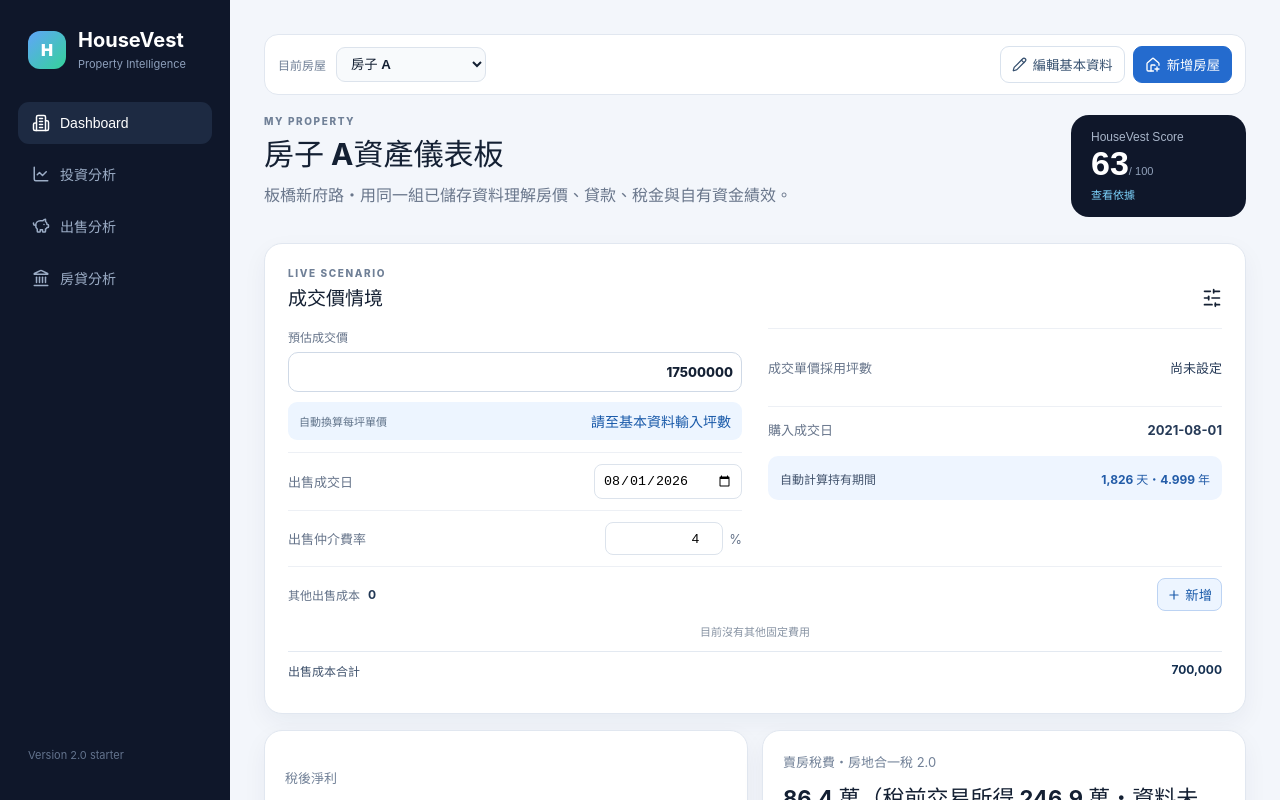
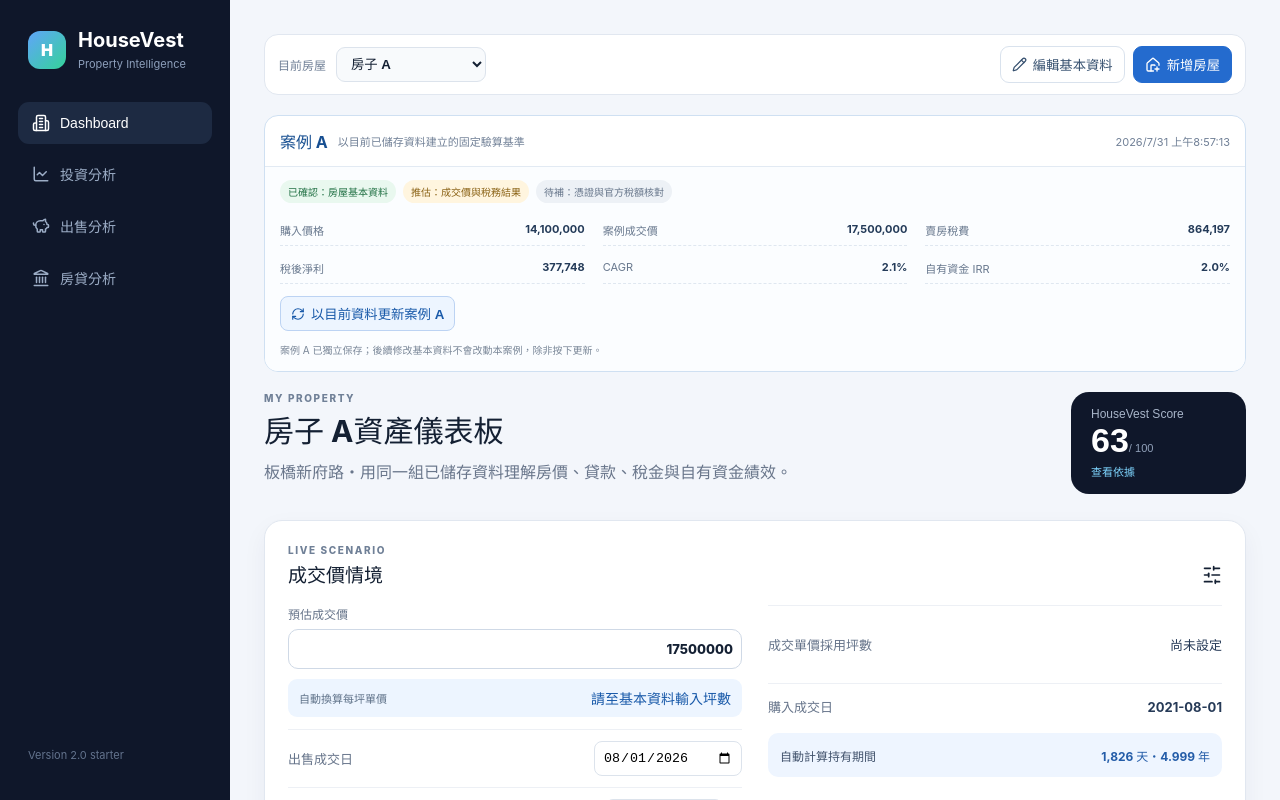
Before and after one commit to joycehakn/HouseVest, a React (Vite) app: page / in a window 1280 px wide. Shown: the top 800 px of the page. Built offline with nearby package versions, Linux system fonts and the light colour scheme.

Commit message:
feat(validation): save case A snapshot

```diff
--- a/src/App.tsx
+++ b/src/App.tsx
@@ -1,7 +1,7 @@
 import { useEffect, useMemo, useState } from 'react'
 import type { ReactNode } from 'react'
 import { Bar, BarChart, CartesianGrid, LabelList, Legend, ReferenceLine, ResponsiveContainer, Tooltip, XAxis, YAxis } from 'recharts'
-import { Building2, Calculator, Camera, CircleHelp, HousePlus, Landmark, LineChart as LineChartIcon, Pencil, PiggyBank, Plus, SlidersHorizontal, Sparkles, Trash2, X } from 'lucide-react'
+import { Building2, Calculator, Camera, CircleHelp, HousePlus, Landmark, LineChart as LineChartIcon, Pencil, PiggyBank, Plus, RefreshCw, SlidersHorizontal, Sparkles, Trash2, X } from 'lucide-react'
 import {
   calculatePropertyAnalysis,
   calculateHoldingPeriod,
@@ -28,6 +28,11 @@ import {
   inferCityCode,
 } from './land/officialLandValue'
 import { fetchTaxCpi } from './land/taxCpi'
+import {
+  createValidationCase,
+  loadValidationCase,
+  saveValidationCase,
+} from './validation/validationCase'
 
 const landCityOptions = [
   ['A', '臺北市'], ['F', '新北市'], ['H', '桃園市'], ['B', '臺中市'],
@@ -122,6 +127,13 @@ function App() {
     saleDate: scenario.saleDate,
   }), [activeProperty, scenario])
   const result = useMemo(() => calculatePropertyAnalysis(inputs), [inputs])
+  const [validationCase, setValidationCase] = useState(() =>
+    loadValidationCase(window.localStorage) ??
+    createValidationCase(activeProperty, scenario, result),
+  )
+  useEffect(() => {
+    saveValidationCase(window.localStorage, validationCase)
+  }, [validationCase])
   const incomeTaxItemLabel = result.taxAnalysis.regime === 'legacy'
     ? '舊制財產交易所得稅'
     : `房地交易所得稅（${result.taxAnalysis.regimeLabel}）`
@@ -474,6 +486,9 @@ function App() {
     setEditingProperty(profile)
     persistProfile(profile)
   }
+  const refreshValidationCase = () => {
+    setValidationCase(createValidationCase(activeProperty, scenario, result))
+  }
 
   return <div className="app">
     <aside>
@@ -492,6 +507,22 @@ function App() {
         <label><span>目前房屋</span><select value={activeProperty.id} onChange={event => selectProperty(event.target.value)}>{database.properties.map(property => <option value={property.id} key={property.id}>{property.name}</option>)}</select></label>
         <div><button onClick={() => setEditingProperty(activeProperty)}><Pencil size={15}/>編輯基本資料</button><button onClick={createProperty}><HousePlus size={16}/>新增房屋</button></div>
       </section>
+      <details className="validationCase" open>
+        <summary><div><strong>案例 A</strong><span>以目前已儲存資料建立的固定驗算基準</span></div><small>{new Date(validationCase.createdAt).toLocaleString('zh-TW')}</small></summary>
+        <div className="validationCaseBody">
+          <div className="validationStatuses"><span className="confirmed">已確認：房屋基本資料</span><span className="estimated">推估：成交價與稅務結果</span><span className="pending">待補：憑證與官方稅額核對</span></div>
+          <div className="validationFacts">
+            <p><span>購入價格</span><strong>{nt(validationCase.property.purchasePrice)}</strong></p>
+            <p><span>案例成交價</span><strong>{nt(validationCase.scenario.salePrice)}</strong></p>
+            <p><span>賣房稅費</span><strong>{nt(validationCase.result.tax)}</strong></p>
+            <p><span>稅後淨利</span><strong>{nt(validationCase.result.profit)}</strong></p>
+            <p><span>CAGR</span><strong>{pct(validationCase.result.cagr)}</strong></p>
+            <p><span>自有資金 IRR</span><strong>{Number.isFinite(validationCase.result.leveragedIrr) ? pct(validationCase.result.leveragedIrr) : '無法計算'}</strong></p>
+          </div>
+          <button type="button" onClick={refreshValidationCase}><RefreshCw size={14}/>以目前資料更新案例 A</button>
+          <small>案例 A 已獨立保存；後續修改基本資料不會改動本案例，除非按下更新。</small>
+        </div>
+      </details>
       <header><div><p className="eyebrow">MY PROPERTY</p><h1>{activeProperty.name}資產儀表板</h1><p>{activeProperty.address || '尚未設定地址'}・用同一組已儲存資料理解房價、貸款、稅金與自有資金績效。</p></div><button className="score" onClick={() => setDetail(details.score)}><span>HouseVest Score</span><strong>{result.score}</strong><small>/ 100</small><em>查看依據</em></button></header>
 
       <section className="metrics">
--- /dev/null
+++ b/src/validation/validationCase.ts
@@ -0,0 +1,64 @@
+import type { PropertyAnalysis } from '../calculations/propertyAnalysis'
+import type { PropertyProfile } from '../properties/propertyProfiles'
+
+export const VALIDATION_CASE_KEY = 'housevest.validation-case-a.v1'
+
+export type ValidationScenario = {
+  salePrice: number
+  sellingAgencyFeeRate: number
+  customSellingCosts: { id: string; name: string; amount: number; documented: boolean }[]
+  saleDate: string
+}
+
+export type ValidationCase = {
+  id: 'case-a'
+  name: '案例 A'
+  createdAt: string
+  source: '目前已儲存資料'
+  property: PropertyProfile
+  scenario: ValidationScenario
+  result: Pick<PropertyAnalysis, 'tax' | 'profit' | 'netCash' | 'cagr' | 'leveragedIrr'>
+}
+
+export function createValidationCase(
+  property: PropertyProfile,
+  scenario: ValidationScenario,
+  result: PropertyAnalysis,
+  createdAt = new Date().toISOString(),
+): ValidationCase {
+  return {
+    id: 'case-a',
+    name: '案例 A',
+    createdAt,
+    source: '目前已儲存資料',
+    property: structuredClone(property),
+    scenario: structuredClone(scenario),
+    result: {
+      tax: result.tax,
+      profit: result.profit,
+      netCash: result.netCash,
+      cagr: result.cagr,
+      leveragedIrr: result.leveragedIrr,
+    },
+  }
+}
+
+export function loadValidationCase(storage: Pick<Storage, 'getItem'>): ValidationCase | null {
+  try {
+    const saved = storage.getItem(VALIDATION_CASE_KEY)
+    if (!saved) return null
+    const parsed = JSON.parse(saved) as Partial<ValidationCase>
+    return parsed.id === 'case-a' && parsed.property && parsed.scenario && parsed.result
+      ? parsed as ValidationCase
+      : null
+  } catch {
+    return null
+  }
+}
+
+export function saveValidationCase(
+  storage: Pick<Storage, 'setItem'>,
+  validationCase: ValidationCase,
+): void {
+  storage.setItem(VALIDATION_CASE_KEY, JSON.stringify(validationCase))
+}
```
Also changed, not shown: src/styles.css, 1 other file (tests, documents, lock files or other folders).
